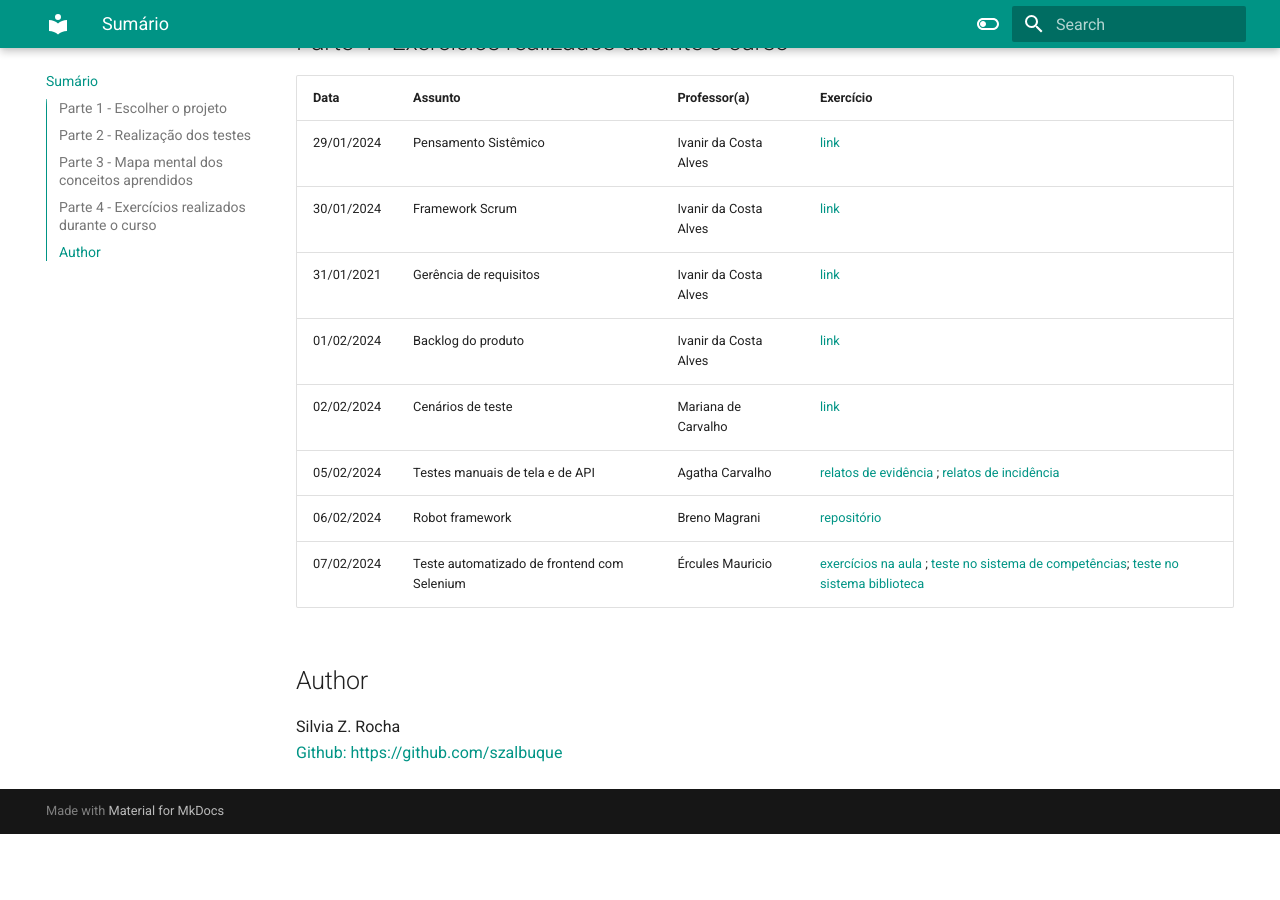
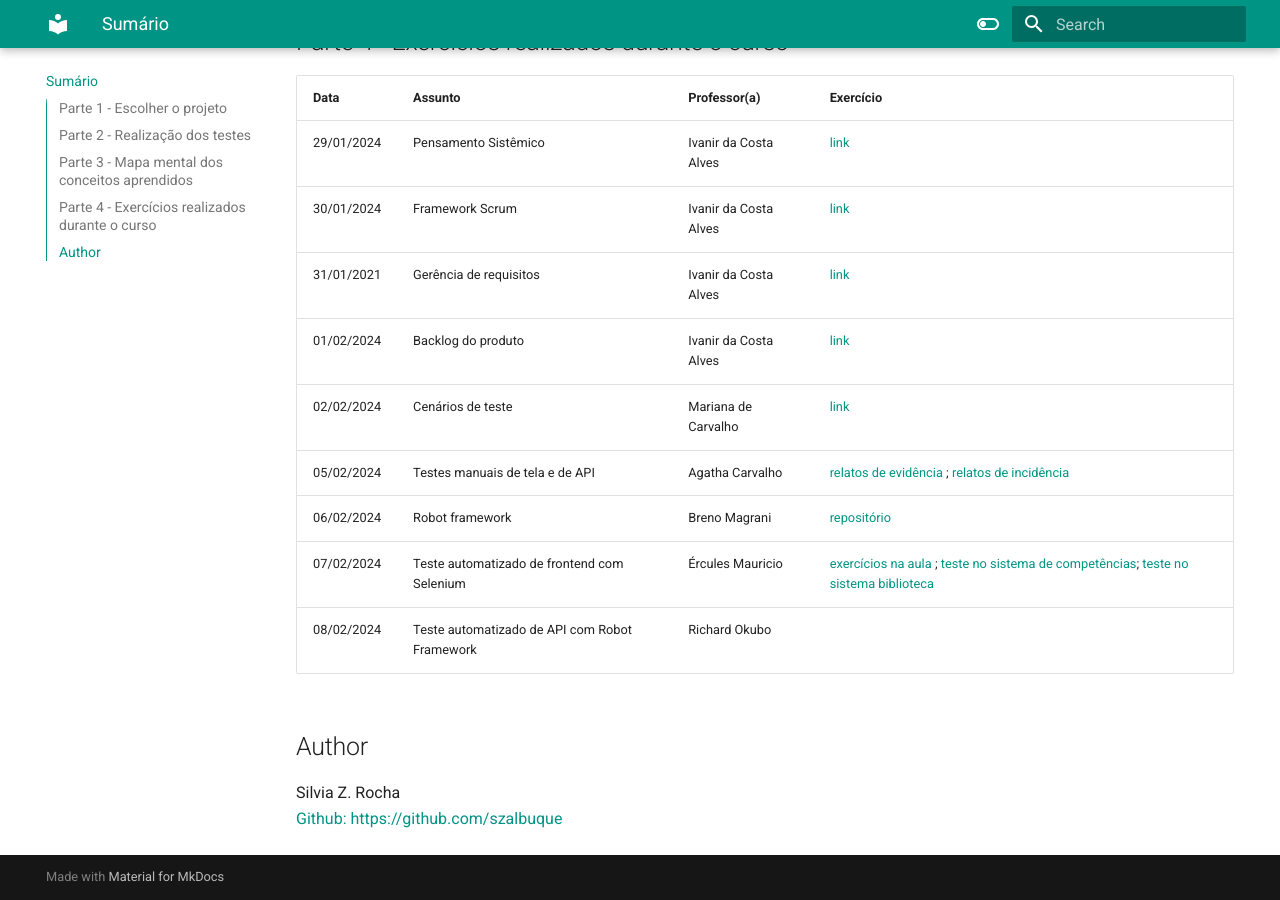
Before and after one commit to szalbuque/FEST-IQS-projetofinal, an MkDocs documentation site: the page built from docs/index.md, in a window 1280 px wide and 900 px high, scrolled down 805 px. Built offline with MkDocs 1.6.1 and Material for MkDocs 9.7.7, drawn with Linux system fonts in a browser that asks for light colours; before the commit the page ends 1639 px from its top, so only the background shows below that.

Commit message:
Inclui linha da aula de 8/2/24 no index.md

```diff
--- a/docs/index.md
+++ b/docs/index.md
@@ -30,6 +30,7 @@ Estas páginas contêm os documentos e links referentes ao projeto final do curs
 | 05/02/2024 | Testes manuais de tela e de API | Agatha Carvalho | [relatos de evidência](https://docs.google.com/document/d/1nfTgnv9PJox5rqcZG7WJW977y-MxDMGNyoHElaSPExA/edit?usp=sharing) ; [relatos de incidência](https://docs.google.com/document/d/1rOLVINnAxcUgo1bdhbi-gQjnCnVvS7Yw7nahFdFO5Gg/edit?usp=sharing)|
 | 06/02/2024 | Robot framework | Breno Magrani | [repositório](https://github.com/szalbuque/robot-exercises/tree/main)|
 | 07/02/2024 | Teste automatizado de frontend com Selenium | Ércules Mauricio | [exercícios na aula](https://github.com/szalbuque/robot-exercises/blob/7c2b19bc834f4124d322acd06b19a0342c0adaa7/aulaselenium.robot) ; [teste no sistema de competências](https://github.com/szalbuque/testes-automatizados-tela/blob/2b9b370aaa97b737a90171b4cd85d1f220988579/testacompetencia.robot); [teste no sistema biblioteca](https://github.com/szalbuque/testes-automatizados-tela/blob/5815622c42b4b10ce8aa0bac94f85cd9b0e374f6/testacompetencia.robot)|
+| 08/02/2024 | Teste automatizado de API com Robot Framework | Richard Okubo | |
 
 
 
```
